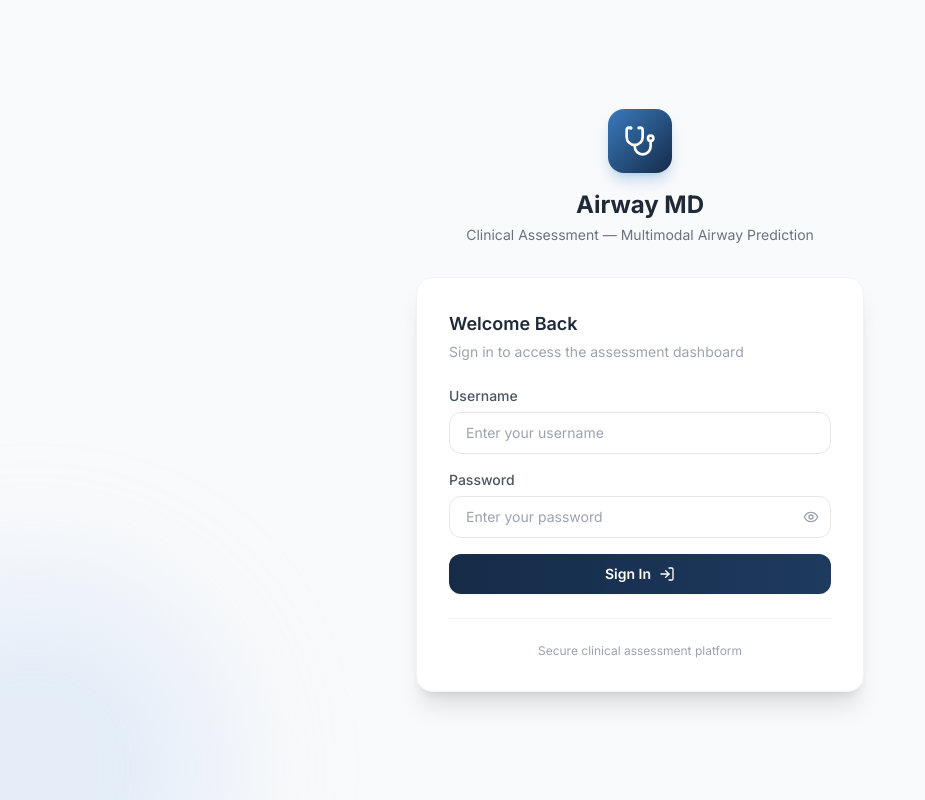
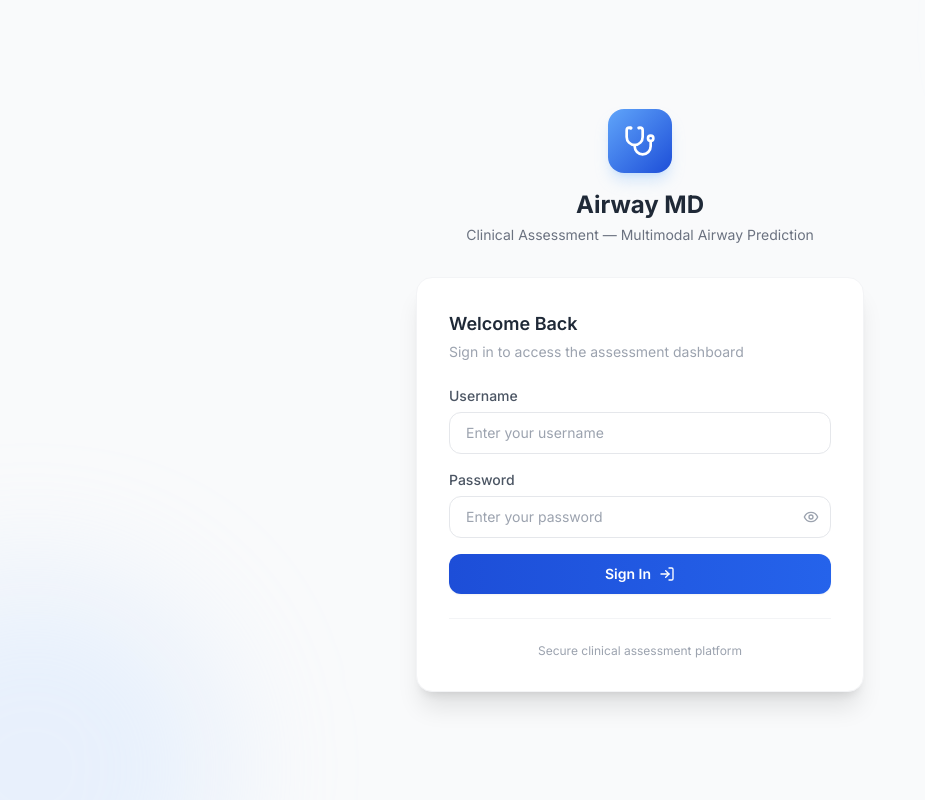
Before and after one commit to spro047/Intubation_Project, a Next.js app: page /login in a window 1280 px wide. Shown: the whole page, without its empty margins (0-925 px from the left). Built offline with nearby package versions, Linux system fonts and the light colour scheme; no server answers; a web font is replaced by a local one.

Commit message:
feat: refine dashboard design system
Ultraworked with [Sisyphus](https://github.com/code-yeongyu/oh-my-openagent)

Co-authored-by: Sisyphus <clio-agent@sisyphuslabs.ai>

```diff
--- a/src/app/globals.css
+++ b/src/app/globals.css
@@ -27,19 +27,16 @@
 
 @layer components {
   .card-gradient {
-    background: linear-gradient(135deg, #ffffff 0%, #F8FAFC 100%);
+    background: linear-gradient(180deg, #ffffff 0%, #f8fafc 100%);
   }
   .dark .card-gradient {
-    background: linear-gradient(135deg, #1E293B 0%, #0F172A 100%);
+    background: linear-gradient(180deg, #18181B 0%, #09090B 100%);
   }
 }
 
 @layer utilities {
   .transition-smooth {
     @apply transition-all duration-300 ease-in-out;
-  }
-  .shadow-card {
-    @apply shadow-sm hover:shadow-md transition-shadow duration-300;
   }
 }
 
@@ -77,6 +74,6 @@
   border-radius: 0.375rem;
 }
 .dark .skeleton {
-  background: linear-gradient(90deg, #334155 25%, #475569 50%, #334155 75%);
+  background: linear-gradient(90deg, #27272A 25%, #3F3F46 50%, #27272A 75%);
   background-size: 200% 100%;
 }
--- a/tailwind.config.js
+++ b/tailwind.config.js
@@ -12,29 +12,29 @@ module.exports = {
       colors: {
         brand: {
           50: '#EFF6FF',
-          100: '#DBE8F8',
-          200: '#B3D1F0',
-          300: '#6EA8D9',
-          400: '#3A7BBF',
-          500: '#1E3A5F',
-          600: '#152B48',
-          700: '#0E1D33',
-          800: '#081222',
-          900: '#040A14',
-          950: '#02050A',
+          100: '#DBEAFE',
+          200: '#BFDBFE',
+          300: '#93C5FD',
+          400: '#60A5FA',
+          500: '#2563EB',
+          600: '#1D4ED8',
+          700: '#1E40AF',
+          800: '#1E3A8A',
+          900: '#172554',
+          950: '#0A1633',
         },
         neutral: {
-          50: '#F8FAFC',
-          100: '#F1F5F9',
-          200: '#E2E8F0',
-          300: '#CBD5E1',
-          400: '#94A3B8',
-          500: '#64748B',
-          600: '#475569',
-          700: '#334155',
-          800: '#1E293B',
-          900: '#0F172A',
-          950: '#020617',
+          50: '#FAFAFA',
+          100: '#F4F4F5',
+          200: '#E4E4E7',
+          300: '#D4D4D8',
+          400: '#A1A1AA',
+          500: '#71717A',
+          600: '#52525B',
+          700: '#3F3F46',
+          800: '#27272A',
+          900: '#18181B',
+          950: '#09090B',
         },
         accent: {
           50: '#FFFBEB',
@@ -80,6 +80,11 @@ module.exports = {
           700: '#b91c1c',
         },
       },
+      boxShadow: {
+        soft: '0 1px 2px 0 rgb(0 0 0 / 0.04), 0 1px 3px 0 rgb(0 0 0 / 0.05)',
+        card: '0 1px 2px 0 rgb(0 0 0 / 0.04), 0 4px 14px -2px rgb(0 0 0 / 0.07)',
+        elevated: '0 2px 4px 0 rgb(0 0 0 / 0.06), 0 16px 32px -6px rgb(0 0 0 / 0.14)',
+      },
       animation: {
         'spin-slow': 'spin 3s linear infinite',
         'pulse-slow': 'pulse 3s cubic-bezier(0.4, 0, 0.6, 1) infinite',
@@ -87,6 +92,7 @@ module.exports = {
         'slide-up': 'slideUp 0.5s ease-out',
         'scale-in': 'scaleIn 0.3s ease-out',
         'count-up': 'countUp 0.6s ease-out',
+        'gauge-pulse': 'gaugePulse 1.6s cubic-bezier(0.4, 0, 0.2, 1) 1',
       },
       keyframes: {
         fadeIn: {
@@ -105,6 +111,11 @@ module.exports = {
           '0%': { opacity: '0', transform: 'translateY(4px)' },
           '100%': { opacity: '1', transform: 'translateY(0)' },
         },
+        gaugePulse: {
+          '0%': { opacity: '0.55', transform: 'scale(0.97)' },
+          '60%': { opacity: '1', transform: 'scale(1.01)' },
+          '100%': { opacity: '1', transform: 'scale(1)' },
+        },
       },
     },
   },
```
